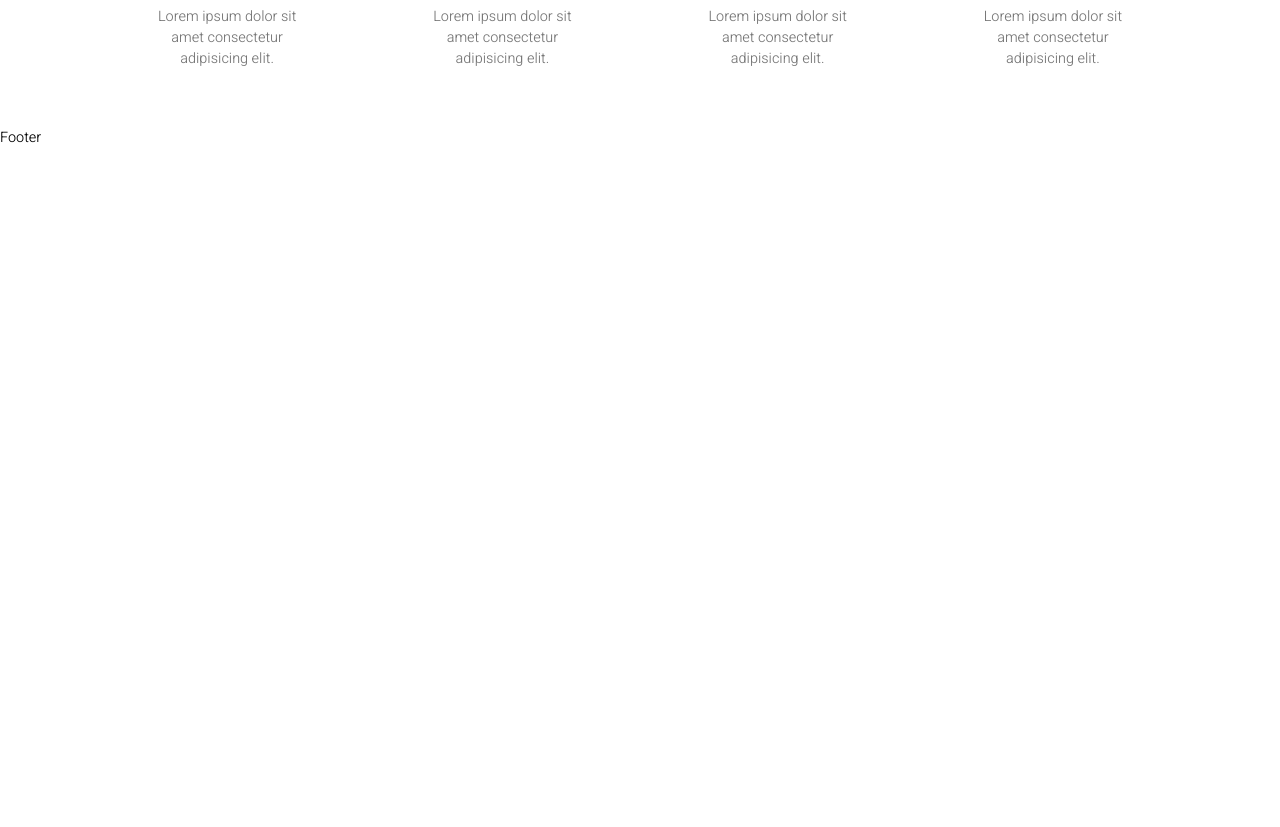
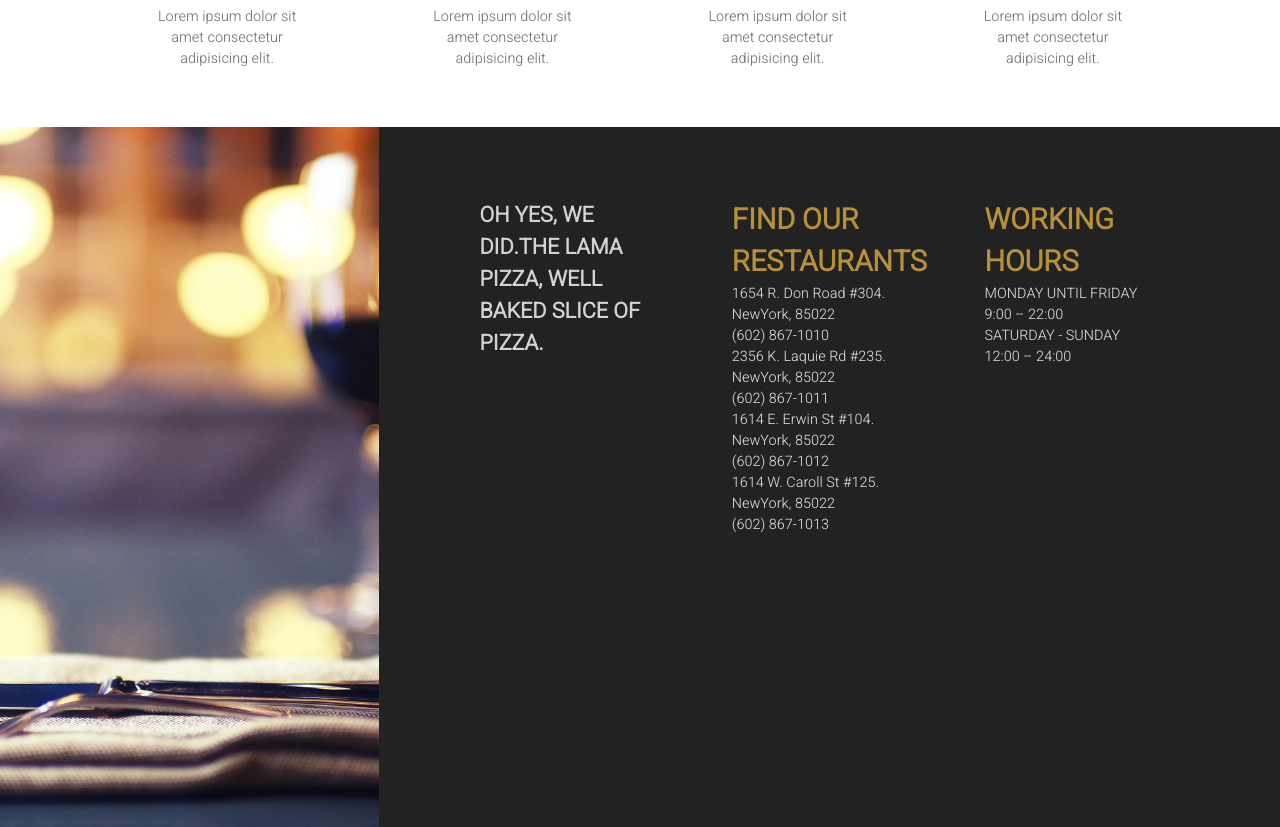
Before and after one commit to swastiksonkusare/food-ordering-frontend, a Next.js app: page / in a window 1280 px wide. Shown: the part 1846-2673 px from the top of the page. Before the commit the page ends 1994 px from the top, so only its background shows below. Built offline with nearby package versions, Linux system fonts and the light colour scheme; a web font is replaced by a local one.

Commit message:
added: Footer component

```diff
--- a/components/Footer.js
+++ b/components/Footer.js
@@ -1,5 +1,55 @@
+import Image from "next/image";
+import styles from "../styles/Footer.module.css";
+
 const Footer = () => {
-  return <div>Footer</div>;
+  return (
+    <div className={styles.container}>
+      <div className={styles.item}>
+        <Image src="/img/bg.png" objectFit="cover" layout="fill" alt="" />
+      </div>
+      <div className={styles.item}>
+        <div className={styles.card}>
+          <h2 className={styles.motto}>
+            OH YES, WE DID.THE LAMA PIZZA, WELL BAKED SLICE OF PIZZA.
+          </h2>
+        </div>
+        <div className={styles.card}>
+          <h1 className={styles.title}>FIND OUR RESTAURANTS</h1>
+          <p className={styles.text}>
+            1654 R. Don Road #304.
+            <br /> NewYork, 85022
+            <br /> (602) 867-1010
+          </p>
+          <p className={styles.text}>
+            2356 K. Laquie Rd #235.
+            <br /> NewYork, 85022
+            <br /> (602) 867-1011
+          </p>
+          <p className={styles.text}>
+            1614 E. Erwin St #104.
+            <br /> NewYork, 85022
+            <br /> (602) 867-1012
+          </p>
+          <p className={styles.text}>
+            1614 W. Caroll St #125.
+            <br /> NewYork, 85022
+            <br /> (602) 867-1013
+          </p>
+        </div>
+        <div className={styles.card}>
+          <h1 className={styles.title}>WORKING HOURS</h1>
+          <p className={styles.text}>
+            MONDAY UNTIL FRIDAY
+            <br /> 9:00 – 22:00
+          </p>
+          <p className={styles.text}>
+            SATURDAY - SUNDAY
+            <br /> 12:00 – 24:00
+          </p>
+        </div>
+      </div>
+    </div>
+  );
 };
 
 export default Footer;
--- /dev/null
+++ b/styles/Footer.module.css
@@ -0,0 +1,57 @@
+.container {
+    height: calc(100vh - 100px);
+    background-color: #222;
+    display: flex;
+  }
+
+  .item {
+    flex: 1;
+    position: relative;
+    display: flex;
+  }
+
+  .item:last-child {
+    flex: 2;
+    padding: 5rem;
+    justify-content: space-between;
+  }
+
+  .card {
+    flex: 1;
+    padding: 0 2rem;
+  }
+
+  .title {
+    font-size: 1ren;
+    color: #b7903c;
+  }
+
+  .text {
+    color: lightgray;
+  }
+
+  .motto {
+    color: rgb(211, 211, 211);
+  }
+
+  @media screen and (max-width: 480px) {
+    .container {
+      height: auto;
+      text-align: center;
+    }
+    .item:first-child {
+      display: none;
+    }
+
+    .item {
+      flex-direction: column;
+    }
+
+    .title {
+      font-size: 3rem;
+    }
+
+    .text {
+      font-size: 2rem;
+    }
+  }
```
